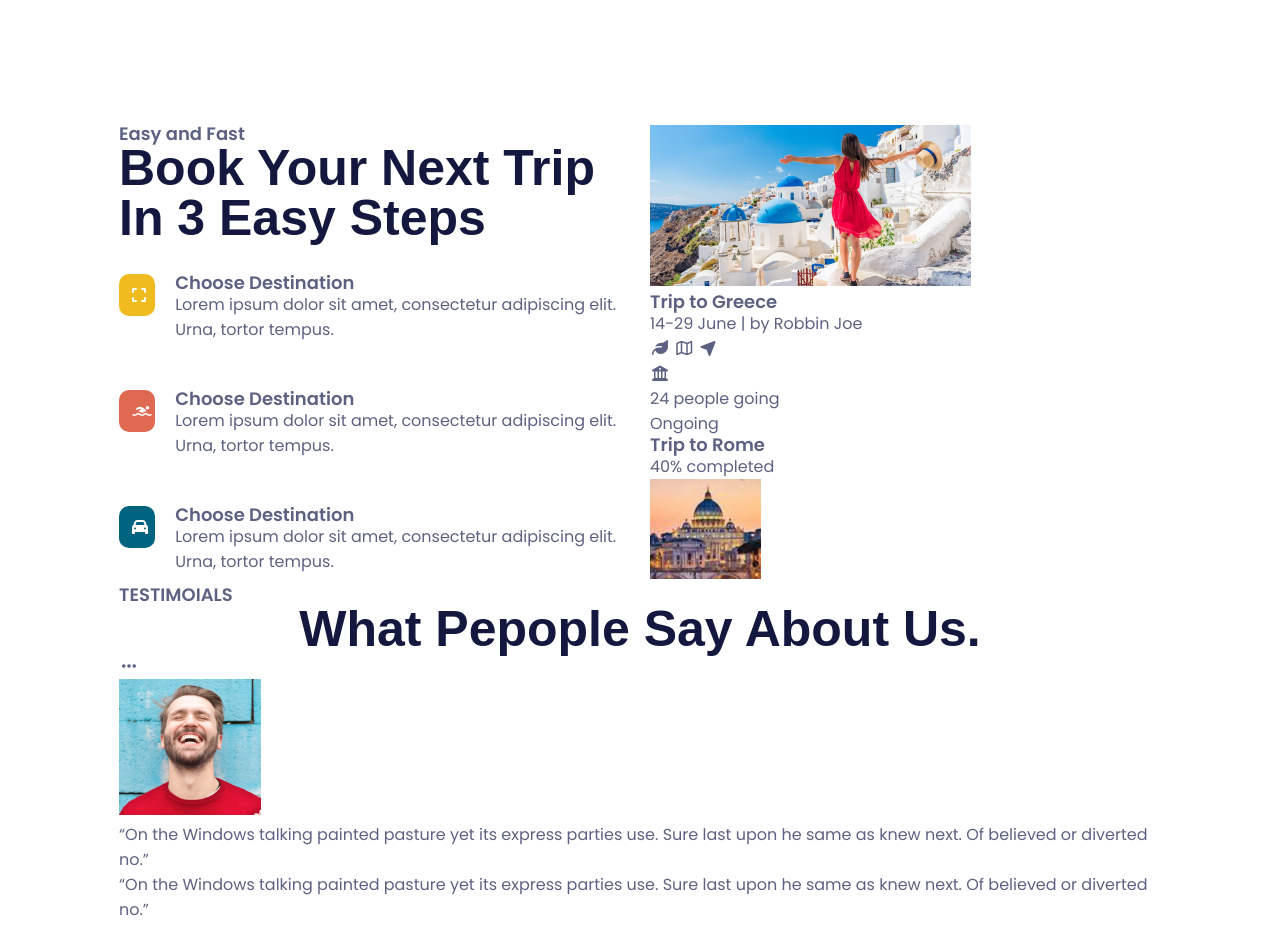
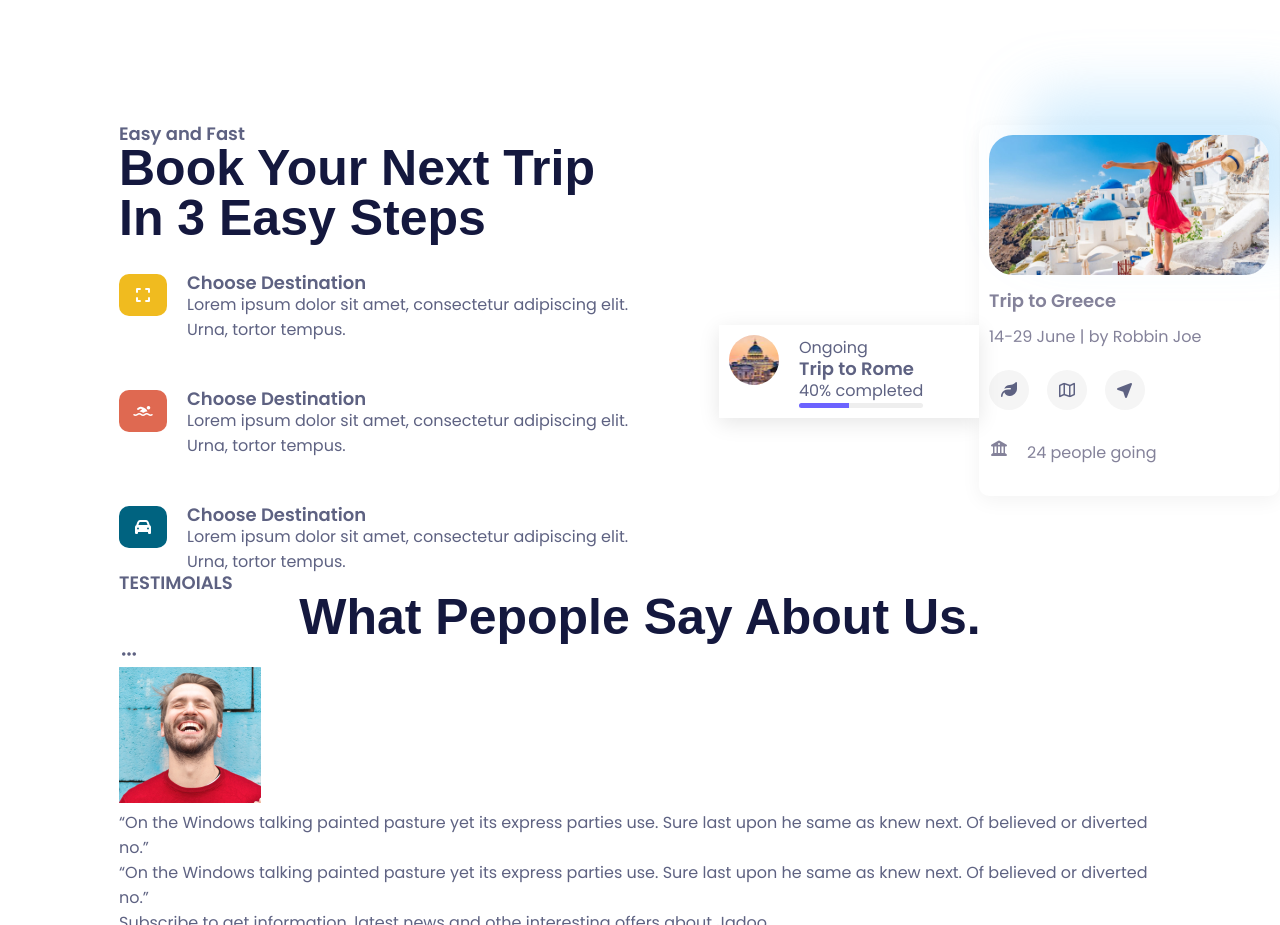
Before and after one commit to JidexBD/jadoo, a plain HTML site: page index.html in a window 1280 px wide. Shown: the part 2000-2925 px from the top of the page. Drawn offline with Linux system fonts and the light colour scheme; a web font is replaced by a local one.

Commit message:
done with destination

```diff
--- a/CSS/abstracts/variables.css
+++ b/CSS/abstracts/variables.css
@@ -24,6 +24,7 @@
   --color-1: #f1a501;
   --color-2: #df6951;
   --color-3: #006380;
+  --color-4: #84829a;
 
   /* background-colors */
   --bc-1: #ffffff;
--- a/CSS/layouts/book.css
+++ b/CSS/layouts/book.css
@@ -2,7 +2,7 @@
 .book-section {
   display: grid;
   grid-template-columns: 1fr 1fr;
-  gap: 2rem;
+  gap: 35rem;
   align-items: flex-start;
 }
 
@@ -34,8 +34,6 @@
   width: 4.8rem;
   height: 4.2rem;
   border-radius: 1rem;
-  text-align: center;
-  position: relative;
 }
 
 .i-yellow {
@@ -50,9 +48,7 @@
   background-color: #006380;
 }
 .ps {
-  padding: 1.3rem;
-  position: relative;
-  right: 0.5rem;
+  margin: 1.3rem 1.4rem;
   color: white;
 }
 
@@ -61,3 +57,100 @@
   flex-direction: column;
   gap: 0 5rem;
 }
+
+.book-right {
+  position: relative;
+}
+
+.dest-card {
+  background-color: white;
+  padding: 1rem;
+  border-radius: 1rem;
+  box-shadow: 0 5px 20px rgba(0, 0, 0, 0.05);
+  width: 30rem;
+}
+
+.dest-card img {
+  width: 100%;
+  height: 10ren;
+  object-fit: cover;
+  border-radius: 2.4rem;
+  margin-bottom: 1rem;
+}
+.blue-shadow {
+  box-shadow: 40px -40px 60px rgba(135, 206, 250, 0.4);
+}
+
+.dest-card h4 {
+  margin-bottom: 1.4rem;
+  color: var(--color-4);
+}
+.dest-card p {
+  margin-bottom: 2.1rem;
+  color: var(--color-4);
+}
+
+.dest-icon {
+  display: flex;
+  gap: 1.8rem;
+  margin-bottom: 3rem;
+}
+
+.dest-icon span {
+  width: 4rem;
+  height: 4rem;
+  border-radius: 50%;
+  background-color: #f5f5f5;
+}
+
+.i-i {
+  margin: 1.2rem 1rem;
+}
+
+.dest-last {
+  display: flex;
+  gap: 1.8rem;
+  color: var(--color-4);
+}
+
+.float-dest {
+  display: flex;
+  gap: 2rem;
+  background-color: white;
+  padding: 1rem;
+  box-shadow: 0 5px 20px rgba(0, 0, 0, 0.1);
+  width: 26rem;
+  position: absolute;
+  top: 20rem;
+  right: 30rem;
+}
+
+.img-flt {
+  width: 5rem;
+  height: 5rem;
+  border-radius: 50%;
+  overflow: hidden;
+}
+.flt-img {
+  width: 100%;
+  height: 100%;
+  object-fit: cover;
+}
+
+.r-side {
+  display: flex;
+  flex-direction: column;
+}
+
+.p-bar {
+  height: 0.5rem;
+  width: 100%;
+  background: #eee;
+  border-radius: 1rem;
+  overflow: hidden;
+}
+.fill-color {
+  width: 40%;
+  height: 100%;
+  background-color: #6c63ff;
+}
--- a/index.html
+++ b/index.html
@@ -242,31 +242,34 @@
         </div>
         <div class="book-right">
           <div class="dest-card">
-            <img src="images/real2.jpg" alt="" />
+            <img src="images/real2.jpg" alt="" class="blue-shadow" />
             <h4>Trip to Greece</h4>
             <p>14-29 June | by Robbin Joe</p>
-          </div>
             <div class="dest-icon">
-            <span><i class="fa-solid fa-leaf"></i></span>
-            <span><i class="fa-regular fa-map"></i></span>
-            <span><i class="fa-solid fa-location-arrow"></i></span>
+              <span><i class="fa-solid fa-leaf i-i"></i></span>
+              <span><i class="fa-regular fa-map i-i"></i></span>
+              <span><i class="fa-solid fa-location-arrow i-i"></i></span>
             </div>
 
             <div class="dest-last">
               <i class="fa-solid fa-building-columns"></i>
               <p>24 people going</p>
             </div>
+          </div>
 
           <div class="float-dest">
+            <div class="img-flt">
+              <img src="images/real9.png" alt="" class="flt-img" />
+            </div>
+            <div class="r-side">
               <p>Ongoing</p>
               <h4>Trip to Rome</h4>
               <p><span>40%</span> completed</p>
+
+              <div class="p-bar">
+                <div class="fill-color"></div>
               </div>
-          <div class="p-bar">
-            <div class="bar-image">
-              <img src="images/real9.png" alt="" />
             </div>
-            <div class="fill-color"></div>
           </div>
         </div>
       </section>
```
Lines whose indentation alone changed are shown as unchanged.
